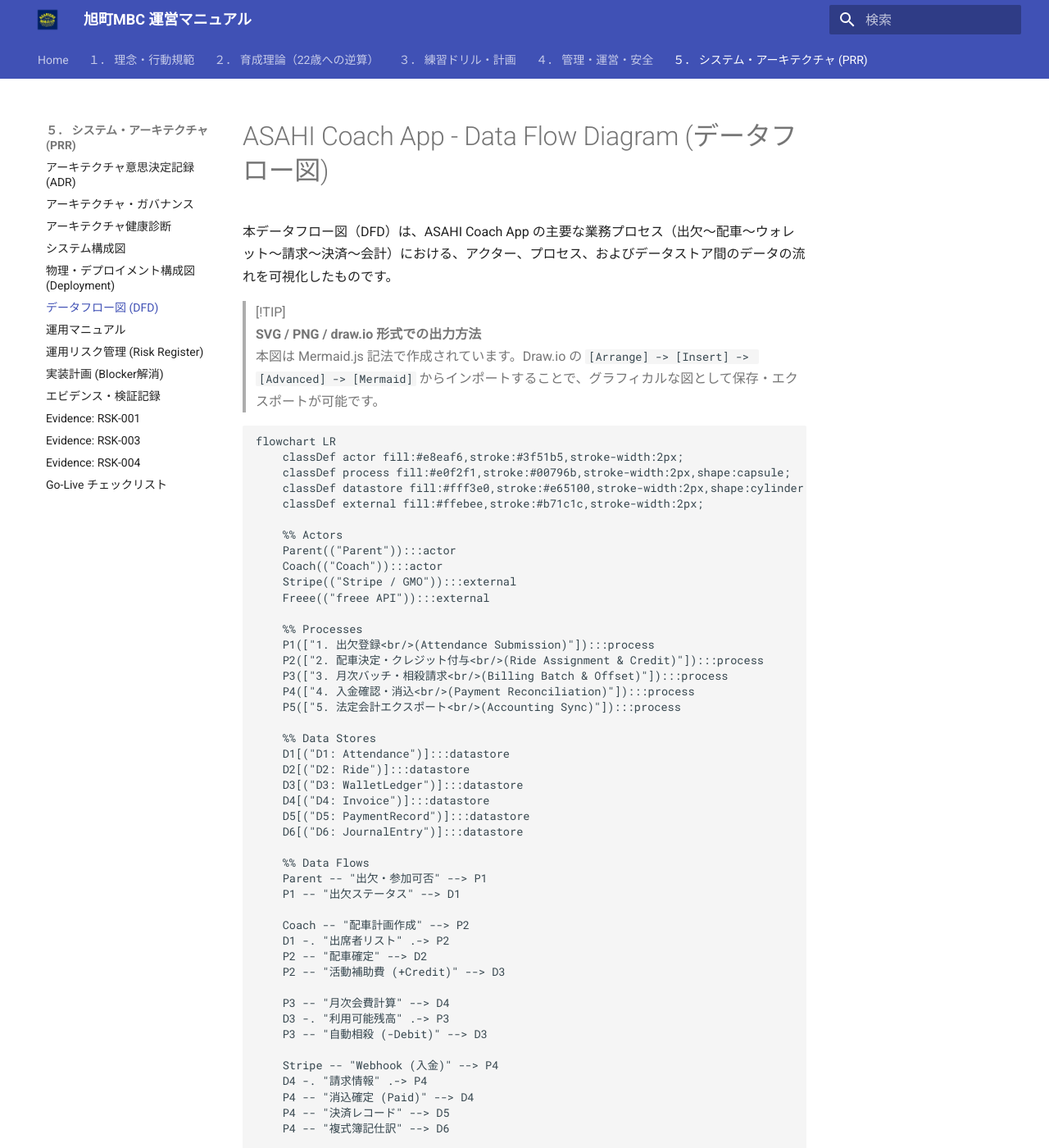
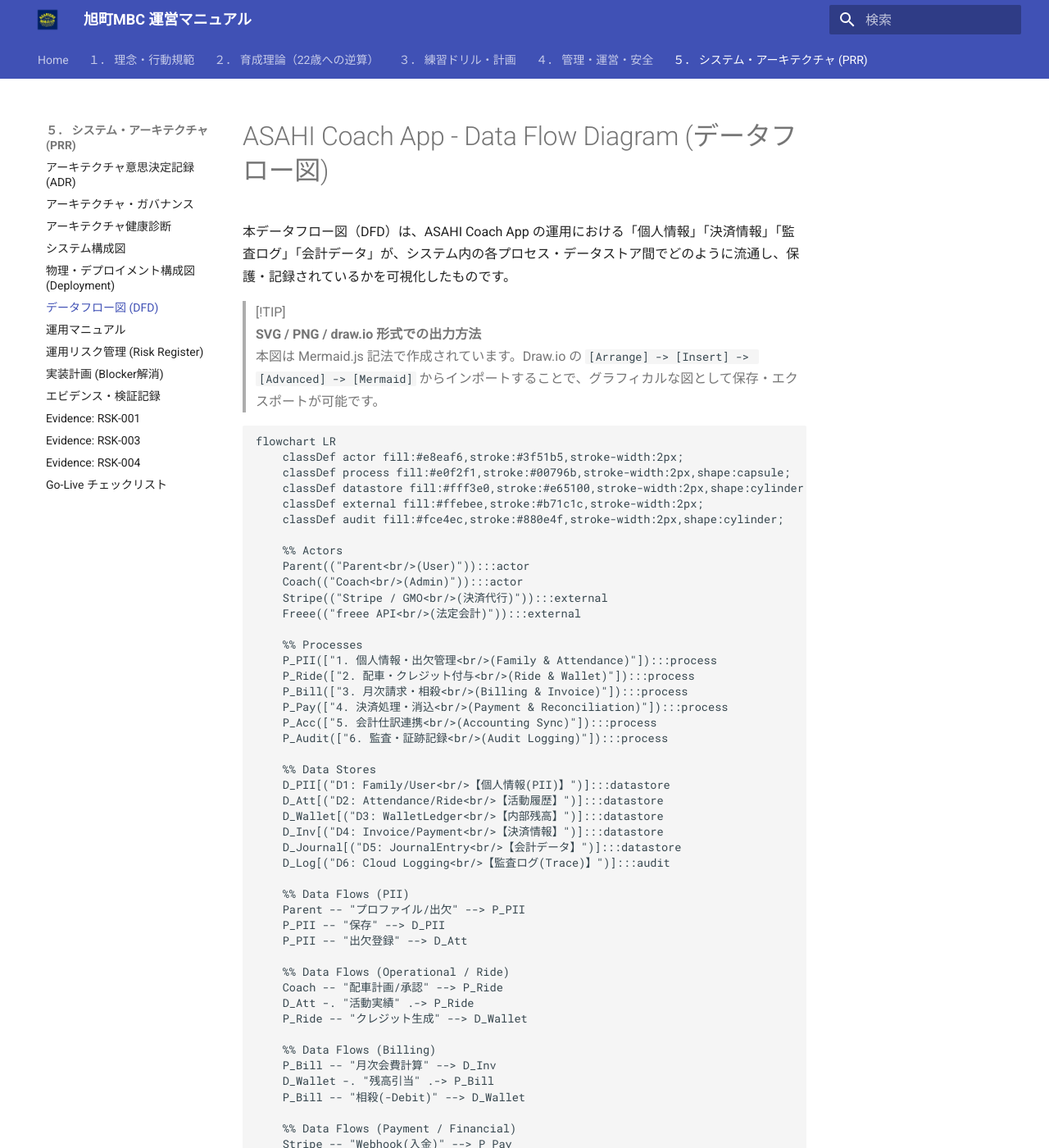
Before and after one commit to kawaiikumichan/asahicho-minibus-ops, an MkDocs documentation site: the page built from docs/04_System_Architecture/data_flow_diagram.md, in a window 1280 px wide and 1400 px high. Shown: the whole window at 82% size. Built offline with MkDocs 1.6.1 and Material for MkDocs 9.7.7, drawn with Linux system fonts in a browser that asks for light colours; some of the changed text lies outside the part shown.

Commit message:
docs: Refine DFD to explicitly highlight PII, Payment, Audit, and Accounting data flows

````diff
--- a/docs/04_System_Architecture/data_flow_diagram.md
+++ b/docs/04_System_Architecture/data_flow_diagram.md
@@ -1,6 +1,6 @@
 # ASAHI Coach App - Data Flow Diagram (データフロー図)
 
-本データフロー図（DFD）は、ASAHI Coach App の主要な業務プロセス（出欠〜配車〜ウォレット〜請求〜決済〜会計）における、アクター、プロセス、およびデータストア間のデータの流れを可視化したものです。
+本データフロー図（DFD）は、ASAHI Coach App の運用における「個人情報」「決済情報」「監査ログ」「会計データ」が、システム内の各プロセス・データストア間でどのように流通し、保護・記録されているかを可視化したものです。
 
 > [!TIP]
 > **SVG / PNG / draw.io 形式での出力方法**
@@ -12,48 +12,60 @@ flowchart LR
     classDef process fill:#e0f2f1,stroke:#00796b,stroke-width:2px,shape:capsule;
     classDef datastore fill:#fff3e0,stroke:#e65100,stroke-width:2px,shape:cylinder;
     classDef external fill:#ffebee,stroke:#b71c1c,stroke-width:2px;
+    classDef audit fill:#fce4ec,stroke:#880e4f,stroke-width:2px,shape:cylinder;
 
     %% Actors
-    Parent(("Parent")):::actor
-    Coach(("Coach")):::actor
-    Stripe(("Stripe / GMO")):::external
-    Freee(("freee API")):::external
+    Parent(("Parent<br/>(User)")):::actor
+    Coach(("Coach<br/>(Admin)")):::actor
+    Stripe(("Stripe / GMO<br/>(決済代行)")):::external
+    Freee(("freee API<br/>(法定会計)")):::external
 
     %% Processes
-    P1(["1. 出欠登録<br/>(Attendance Submission)"]):::process
-    P2(["2. 配車決定・クレジット付与<br/>(Ride Assignment & Credit)"]):::process
-    P3(["3. 月次バッチ・相殺請求<br/>(Billing Batch & Offset)"]):::process
-    P4(["4. 入金確認・消込<br/>(Payment Reconciliation)"]):::process
-    P5(["5. 法定会計エクスポート<br/>(Accounting Sync)"]):::process
+    P_PII(["1. 個人情報・出欠管理<br/>(Family & Attendance)"]):::process
+    P_Ride(["2. 配車・クレジット付与<br/>(Ride & Wallet)"]):::process
+    P_Bill(["3. 月次請求・相殺<br/>(Billing & Invoice)"]):::process
+    P_Pay(["4. 決済処理・消込<br/>(Payment & Reconciliation)"]):::process
+    P_Acc(["5. 会計仕訳連携<br/>(Accounting Sync)"]):::process
+    P_Audit(["6. 監査・証跡記録<br/>(Audit Logging)"]):::process
 
     %% Data Stores
-    D1[("D1: Attendance")]:::datastore
-    D2[("D2: Ride")]:::datastore
-    D3[("D3: WalletLedger")]:::datastore
-    D4[("D4: Invoice")]:::datastore
-    D5[("D5: PaymentRecord")]:::datastore
-    D6[("D6: JournalEntry")]:::datastore
+    D_PII[("D1: Family/User<br/>【個人情報(PII)】")]:::datastore
+    D_Att[("D2: Attendance/Ride<br/>【活動履歴】")]:::datastore
+    D_Wallet[("D3: WalletLedger<br/>【内部残高】")]:::datastore
+    D_Inv[("D4: Invoice/Payment<br/>【決済情報】")]:::datastore
+    D_Journal[("D5: JournalEntry<br/>【会計データ】")]:::datastore
+    D_Log[("D6: Cloud Logging<br/>【監査ログ(Trace)】")]:::audit
 
-    %% Data Flows
-    Parent -- "出欠・参加可否" --> P1
-    P1 -- "出欠ステータス" --> D1
+    %% Data Flows (PII)
+    Parent -- "プロファイル/出欠" --> P_PII
+    P_PII -- "保存" --> D_PII
+    P_PII -- "出欠登録" --> D_Att
 
-    Coach -- "配車計画作成" --> P2
-    D1 -. "出席者リスト" .-> P2
-    P2 -- "配車確定" --> D2
-    P2 -- "活動補助費 (+Credit)" --> D3
+    %% Data Flows (Operational / Ride)
+    Coach -- "配車計画/承認" --> P_Ride
+    D_Att -. "活動実績" .-> P_Ride
+    P_Ride -- "クレジット生成" --> D_Wallet
 
-    P3 -- "月次会費計算" --> D4
-    D3 -. "利用可能残高" .-> P3
-    P3 -- "自動相殺 (-Debit)" --> D3
+    %% Data Flows (Billing)
+    P_Bill -- "月次会費計算" --> D_Inv
+    D_Wallet -. "残高引当" .-> P_Bill
+    P_Bill -- "相殺(-Debit)" --> D_Wallet
 
-    Stripe -- "Webhook (入金)" --> P4
-    D4 -. "請求情報" .-> P4
-    P4 -- "消込確定 (Paid)" --> D4
-    P4 -- "決済レコード" --> D5
-    P4 -- "複式簿記仕訳" --> D6
+    %% Data Flows (Payment / Financial)
+    Stripe -- "Webhook(入金)" --> P_Pay
+    D_Inv -. "請求参照" .-> P_Pay
+    P_Pay -- "消込・決済完了" --> D_Inv
+    P_Pay -- "複式簿記変換" --> D_Journal
 
-    D6 -. "仕訳データ" .-> P5
-    P5 -- "Deal/Journal" --> Freee
+    %% Data Flows (Accounting)
+    D_Journal -. "仕訳データ" .-> P_Acc
+    P_Acc -- "Deal/Journal" --> Freee
+
+    %% Audit & Logging Flow (Global)
+    P_PII -.->|Correlation ID| P_Audit
+    P_Ride -.->|Correlation ID| P_Audit
+    P_Pay -.->|Correlation ID| P_Audit
+    P_Acc -.->|Correlation ID| P_Audit
+    P_Audit ==>|Immutable Write| D_Log
 
 ```
````
